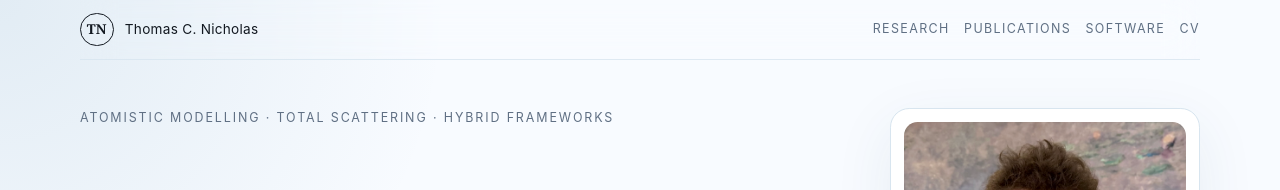
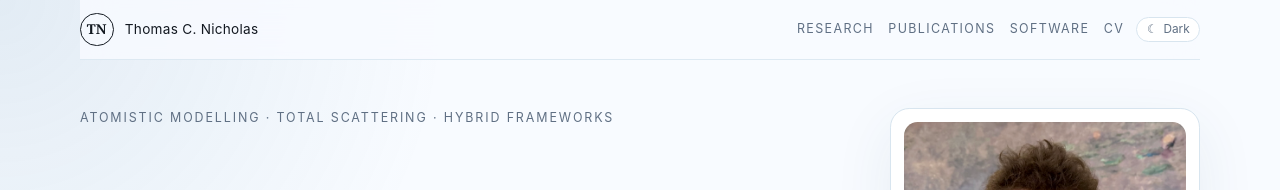
Before and after one commit to tcnicholas/tcnicholas.github.io, a Jekyll site: the page built from index.md, in a window 1280 px wide. Shown: the top 190 px of the page. Built offline with Jekyll 4.4.1, drawn with Linux system fonts in a browser that asks for light colours.

Commit message:
dark mode

```diff
--- a/_includes/head.html
+++ b/_includes/head.html
@@ -2,6 +2,17 @@
   <meta charset="utf-8">
   <meta name="viewport" content="width=device-width, initial-scale=1">
   <meta name="color-scheme" content="light dark">
+  <script>
+    (function () {
+      try {
+        var storedTheme = localStorage.getItem('theme');
+        var theme = storedTheme === 'dark' || storedTheme === 'light' ? storedTheme : 'light';
+        document.documentElement.setAttribute('data-theme', theme);
+      } catch (error) {
+        document.documentElement.setAttribute('data-theme', 'light');
+      }
+    })();
+  </script>
   <title>{% if page.title %}{{ page.title }} · {% endif %}{{ site.title }}</title>
   <meta name="description" content="{{ page.description | default: site.description | strip_html | strip_newlines | escape }}">
   <meta property="og:title" content="{% if page.title %}{{ page.title }} · {% endif %}{{ site.title }}">
--- a/_includes/header.html
+++ b/_includes/header.html
@@ -3,10 +3,16 @@
     <span class="brand-mark">TN</span>
     <span class="brand-text">Thomas C. Nicholas</span>
   </a>
+  <div class="nav-wrap">
     <nav class="nav" aria-label="Primary navigation">
       <a href="{{ '/' | relative_url }}#research">Research</a>
       <a href="{{ '/publications/' | relative_url }}">Publications</a>
       <a href="{{ '/software/' | relative_url }}">Software</a>
       <a href="{{ '/cv/' | relative_url }}">CV</a>
     </nav>
+    <button class="theme-toggle" type="button" aria-label="Switch to dark theme" aria-pressed="false">
+      <span class="theme-toggle-icon" aria-hidden="true">☾</span>
+      <span class="theme-toggle-text">Dark</span>
+    </button>
+  </div>
 </header>
--- a/_layouts/default.html
+++ b/_layouts/default.html
@@ -10,5 +10,6 @@
       </main>
       {% include footer.html %}
     </div>
+    <script src="{{ '/assets/js/theme.js' | relative_url }}" defer></script>
   </body>
 </html>
--- a/assets/css/main.scss
+++ b/assets/css/main.scss
@@ -17,22 +17,20 @@
   --mono: ui-monospace, SFMono-Regular, Menlo, Consolas, "Liberation Mono", monospace;
 }
 
-@media (prefers-color-scheme: dark) {
-  :root {
-    --bg: #11100e;
-    --paper: #171512;
-    --ink: #ede7dc;
-    --muted: #b5aa9b;
-    --line: #342e28;
-    --accent: #df9875;
-    --accent-soft: #2b211d;
-    --code: #211d19;
-    --shadow: none;
-  }
+html[data-theme="dark"] {
+  --bg: #08131d;
+  --paper: #101f2b;
+  --ink: #eef7ff;
+  --muted: #b8cad8;
+  --line: #284154;
+  --accent: #9bd4ff;
+  --accent-soft: #152f42;
+  --code: #122637;
+  --shadow: 0 18px 60px rgba(0, 0, 0, 0.28);
 }
 
 * { box-sizing: border-box; }
-html { scroll-behavior: smooth; text-rendering: optimizeLegibility; }
+html { scroll-behavior: smooth; text-rendering: optimizeLegibility; background: var(--bg); }
 body {
   margin: 0;
   background:
@@ -63,13 +61,32 @@
   padding: .8rem 0;
   margin-bottom: 3rem;
   backdrop-filter: blur(16px);
+  background: color-mix(in srgb, var(--bg) 82%, transparent);
   border-bottom: 1px solid color-mix(in srgb, var(--line) 80%, transparent);
 }
 .brand { display: inline-flex; align-items: center; gap: .7rem; color: var(--ink); text-decoration: none; font-family: var(--sans); font-size: .85rem; letter-spacing: .02em; }
 .brand-mark { display: grid; place-items: center; width: 2.1rem; height: 2.1rem; border: 1px solid var(--ink); border-radius: 50%; font-family: var(--serif); font-weight: 700; }
+.nav-wrap { display: flex; align-items: center; justify-content: flex-end; gap: .75rem; }
 .nav { display: flex; flex-wrap: wrap; justify-content: flex-end; gap: .35rem .9rem; font-family: var(--sans); font-size: .78rem; text-transform: uppercase; letter-spacing: .11em; }
 .nav a { color: var(--muted); text-decoration: none; }
 .nav a:hover { color: var(--ink); }
+.theme-toggle {
+  display: inline-flex;
+  align-items: center;
+  gap: .32rem;
+  padding: .34rem .58rem;
+  border: 1px solid var(--line);
+  border-radius: 999px;
+  background: color-mix(in srgb, var(--paper) 86%, transparent);
+  color: var(--muted);
+  font-family: var(--sans);
+  font-size: .74rem;
+  line-height: 1;
+  cursor: pointer;
+}
+.theme-toggle:hover { border-color: var(--accent); color: var(--accent); }
+.theme-toggle-icon { width: 1em; text-align: center; }
+
 
 .content { min-height: 68vh; }
 .hero {
@@ -122,6 +139,7 @@
 
 @media (max-width: 820px) {
   .site-header, .site-footer { align-items: flex-start; flex-direction: column; }
+  .nav-wrap { align-items: flex-start; flex-direction: column; }
   .hero { grid-template-columns: 1fr; }
   .hero-card { max-width: 360px; }
   .grid { grid-template-columns: 1fr; }
@@ -143,10 +161,10 @@
 .pub-card {
   margin: 1rem 0;
   padding: 1.25rem 1.35rem;
-  background: #ffffff;
+  background: var(--paper);
   border: 1px solid var(--line);
   border-radius: 1.25rem;
-  box-shadow: 0 12px 36px rgba(33, 75, 105, 0.07);
+  box-shadow: var(--shadow);
 }
 
 .pub-card h3 {
@@ -184,5 +202,5 @@
 
 .pub-links a:hover {
   border-color: var(--accent);
-  background: color-mix(in srgb, var(--accent-soft) 75%, white);
+  background: color-mix(in srgb, var(--accent-soft) 75%, var(--paper));
 }
--- /dev/null
+++ b/assets/js/theme.js
@@ -0,0 +1,31 @@
+(function () {
+  var root = document.documentElement;
+  var toggle = document.querySelector('.theme-toggle');
+  if (!toggle) return;
+
+  function setTheme(theme) {
+    root.setAttribute('data-theme', theme);
+    try {
+      localStorage.setItem('theme', theme);
+    } catch (error) {
+      // Ignore storage errors, e.g. private browsing restrictions.
+    }
+
+    var isDark = theme === 'dark';
+    toggle.setAttribute('aria-pressed', String(isDark));
+    toggle.setAttribute('aria-label', isDark ? 'Switch to light theme' : 'Switch to dark theme');
+
+    var icon = toggle.querySelector('.theme-toggle-icon');
+    var text = toggle.querySelector('.theme-toggle-text');
+    if (icon) icon.textContent = isDark ? '☼' : '☾';
+    if (text) text.textContent = isDark ? 'Light' : 'Dark';
+  }
+
+  var currentTheme = root.getAttribute('data-theme') || 'light';
+  setTheme(currentTheme);
+
+  toggle.addEventListener('click', function () {
+    var nextTheme = root.getAttribute('data-theme') === 'dark' ? 'light' : 'dark';
+    setTheme(nextTheme);
+  });
+})();
```
Lines whose indentation alone changed are shown as unchanged.
